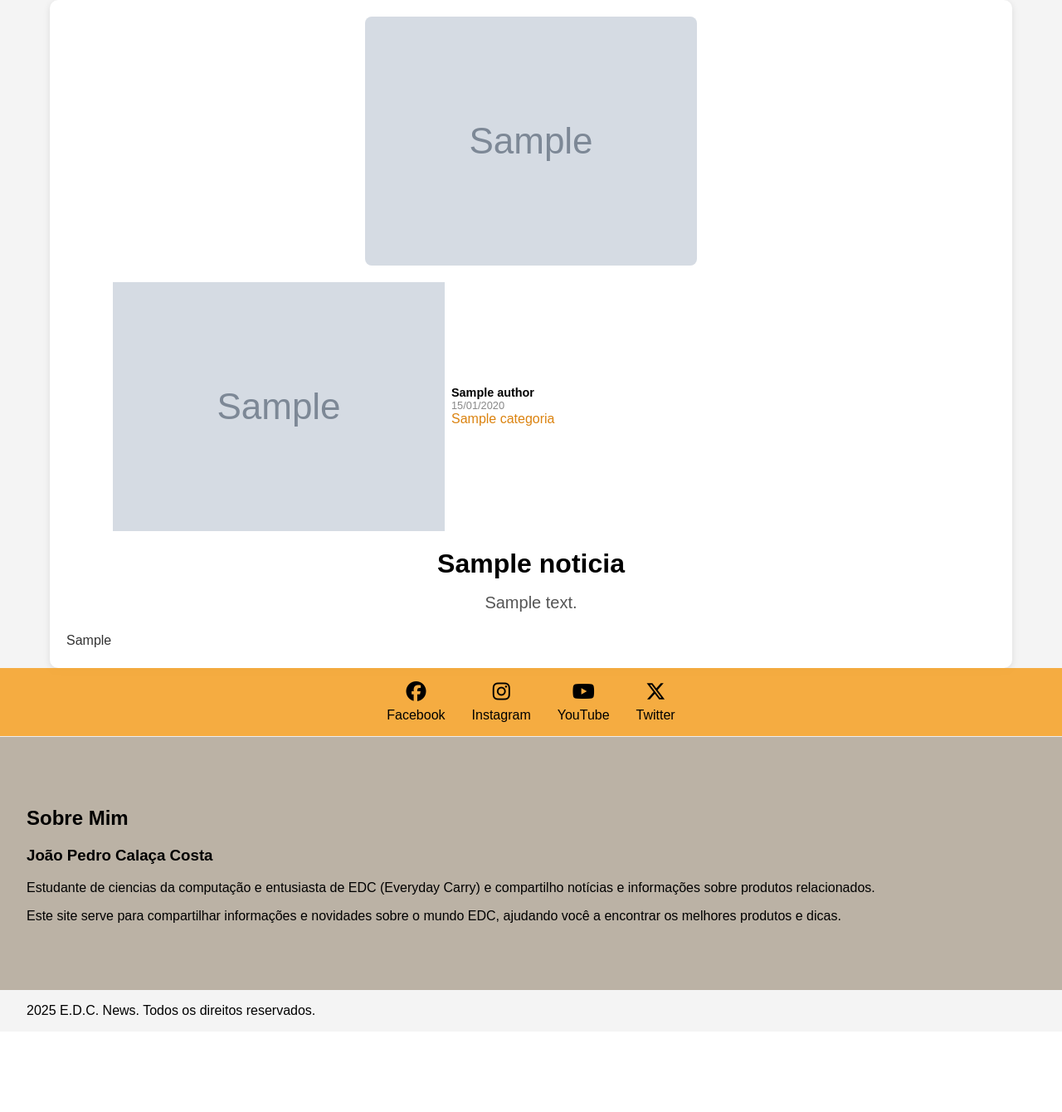
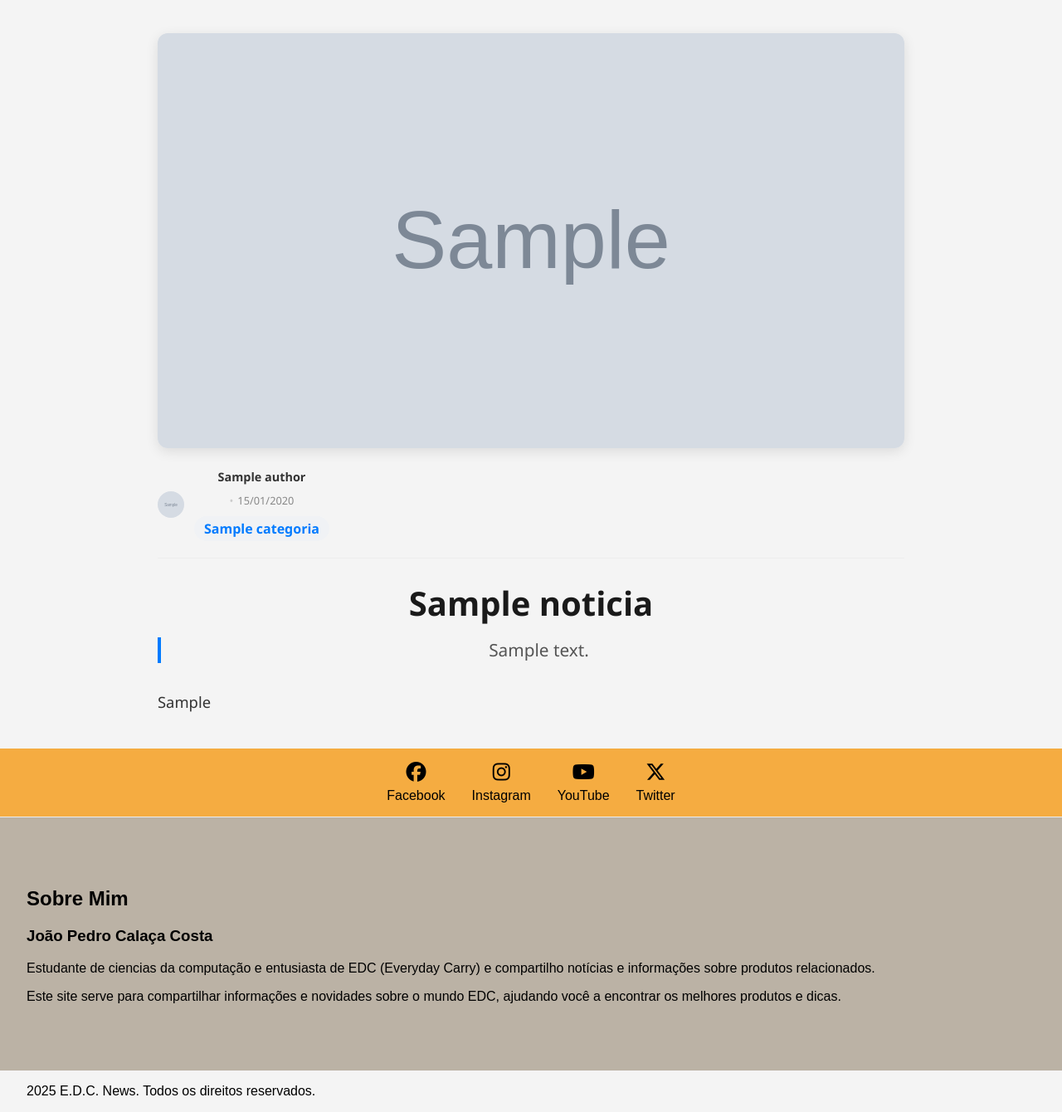
Before and after one commit to jdelta22/edcnews-djangoblog, a Django app: page /news/1/ in a window 1280 px wide. Shown: the part 77-1417 px from the top of the page at 83% size. Before the commit the page ends 1300 px from the top, so only its background shows below. Run offline with Django 5.2, Linux system fonts and the light colour scheme; tables that the repository leaves empty hold one stand-in row (values such as "Sample post"); grey boxes marked "Sample" are stand-in pictures; some libraries are stand-ins or nearby versions.

Commit message:
pequena correção dos templetes + gifs para demonstração

```diff
--- a/base_templates/global/base.html
+++ b/base_templates/global/base.html
@@ -11,12 +11,13 @@
 <body>
     {% include 'edcnews/partials/header.html' %}
 
-
-    {% block content %}
-    {% endblock %}
-    <script src="{% static 'edcnews/js/menu.js' %}"></script>
-    <script src="{% static 'edcnews/js/scrollpage.js' %}"></script>
-    {% block formuse %}{% endblock formuse %}
+    <main>
+        {% block content %}
+        {% endblock %}
+        <script src="{% static 'edcnews/js/menu.js' %}"></script>
+        <script src="{% static 'edcnews/js/scrollpage.js' %}"></script>
+        {% block formuse %}{% endblock formuse %}
+    </main>
 </body>
 <footer>
     {% include 'edcnews/partials/footer.html' %}
--- /dev/null
+++ b/edcnews/static/edcnews/css/new-detail.css
@@ -0,0 +1,141 @@
+.container-new {
+  max-width: 900px; /* Largura ideal para leitura de notícias */
+  margin: 40px auto;
+  padding: 0 20px;
+  font-family: "Segoe UI", Tahoma, Geneva, Verdana, sans-serif;
+}
+
+/* Imagem de Capa */
+.detail-img-uni {
+  width: 100%;
+  height: auto;
+  max-height: 500px;
+  object-fit: cover;
+  border-radius: 12px;
+  box-shadow: 0 4px 15px rgba(0, 0, 0, 0.1);
+  margin-bottom: 25px;
+}
+
+/* Bloco do Autor */
+.news-author {
+  display: flex;
+  align-items: center;
+  gap: 12px;
+  margin-bottom: 30px;
+  padding-bottom: 20px;
+  border-bottom: 1px solid #eee;
+}
+
+/* Foto do Autor (Tamanho Ícone como pedido) */
+.author-mini-img {
+  width: 32px;
+  height: 32px;
+  border-radius: 50%;
+  object-fit: cover;
+  display: block;
+}
+
+.author-mini-icon {
+  font-size: 32px;
+  color: #888;
+}
+
+/* Info do Autor e Metadados */
+.author-info {
+  display: flex;
+  flex-wrap: wrap; /* Para quebrar linha no celular se necessário */
+  align-items: center;
+  gap: 10px;
+  font-size: 0.9rem;
+  color: #666;
+}
+
+.author-item {
+  font-weight: bold;
+  color: #333;
+}
+
+.created-at::before {
+  content: "•";
+  margin-right: 5px;
+  color: #ccc;
+}
+
+.news-category a {
+  background: #f0f2f5;
+  padding: 4px 12px;
+  border-radius: 20px;
+  text-decoration: none;
+  color: #007bff;
+  font-weight: 600;
+  transition: 0.3s;
+}
+
+.news-category a:hover {
+  background: #007bff;
+  color: white;
+}
+
+/* Título e Descrição */
+.news-title-detail-uni h1 {
+  font-size: 2.5rem;
+  line-height: 1.2;
+  color: #1a1a1a;
+  margin-bottom: 15px;
+}
+
+.subtitle-uni {
+  font-size: 1.3rem;
+  color: #555;
+  font-weight: 400;
+  line-height: 1.5;
+  margin-bottom: 30px;
+  border-left: 4px solid #007bff;
+  padding-left: 15px;
+}
+
+/* CONTEÚDO DO CKEDITOR (Muito importante) */
+.news-content-uni {
+  line-height: 1.8;
+  font-size: 1.15rem;
+  color: #333;
+  word-wrap: break-word;
+}
+
+.news-content-uni p {
+  margin-bottom: 20px;
+}
+
+.news-content-uni img {
+  max-width: 100%; /* Impede que imagens do editor estourem o celular */
+  height: auto !important;
+  border-radius: 8px;
+}
+
+/* --- RESPONSIVIDADE (Celular e Tablet) --- */
+
+@media (max-width: 768px) {
+  .container-new {
+    margin: 20px auto;
+  }
+
+  .news-title-detail-uni h1 {
+    font-size: 1.8rem; /* Título menor no celular */
+  }
+
+  .author-info {
+    gap: 5px;
+  }
+
+  .created-at::before {
+    display: none; /* Remove o ponto para ganhar espaço */
+  }
+
+  .author-info span {
+    width: 100%; /* Faz cada item ocupar uma linha se for muito pequeno */
+  }
+
+  .news-category {
+    margin-top: 5px;
+  }
+}
--- a/edcnews/templates/edcnews/pages/about.html
+++ b/edcnews/templates/edcnews/pages/about.html
@@ -6,7 +6,7 @@
 <body>
 
     {% block content %}
-        <main>
+
             {% include 'edcnews/partials/imagem-welcome.html' %}
 
             <div class="container-noticias">
@@ -24,7 +24,7 @@
 
                 </div>
             </div>
-            </main>
+
 
     {% endblock %}
 </body>
--- a/edcnews/templates/edcnews/pages/all-news.html
+++ b/edcnews/templates/edcnews/pages/all-news.html
@@ -5,7 +5,7 @@
 <body>
 
     {% block content %}
-        <main>
+
             {% include 'edcnews/partials/imagem-welcome.html' %}
 
 
@@ -16,7 +16,7 @@
             </div>
 
             {% include 'edcnews/partials/pagination.html' %}
-        </main>
+
     {% endblock %}
 </body>
 </html>
--- a/edcnews/templates/edcnews/pages/category.html
+++ b/edcnews/templates/edcnews/pages/category.html
@@ -5,7 +5,7 @@
 <body>
 
     {% block content %}
-        <main>
+
             {% include 'edcnews/partials/imagem-welcome.html' %}
 
 
@@ -15,7 +15,7 @@
                 {% endfor %}
             </div>
             {% include 'edcnews/partials/pagination.html' %}
-        </main>
+
 
     {% endblock %}
 </body>
--- a/edcnews/templates/edcnews/pages/contact.html
+++ b/edcnews/templates/edcnews/pages/contact.html
@@ -6,7 +6,7 @@
 <body>
 
     {% block content %}
-        <main>
+
             {% include 'edcnews/partials/imagem-welcome.html' %}
 
             <div class="container-noticias">
@@ -20,7 +20,7 @@
 
                 </div>
             </div>
-            </main>
+
 
     {% endblock %}
 </body>
--- a/edcnews/templates/edcnews/pages/home.html
+++ b/edcnews/templates/edcnews/pages/home.html
@@ -6,7 +6,7 @@
 <body>
 
     {% block content %}
-        <main>
+
             {% include 'edcnews/partials/imagem-welcome.html' %}
 
             {% include 'edcnews/partials/categorys.html' %}
@@ -23,7 +23,7 @@
                 <div id="loading" style="display:none;">Carregando...</div>
 
             </div>
-            </main>
+
 
     {% endblock %}
 </body>
--- a/edcnews/templates/edcnews/pages/noticia.html
+++ b/edcnews/templates/edcnews/pages/noticia.html
@@ -1,10 +1,13 @@
 {% extends "global/base.html" %}
-
+{% load static %}
 {% block title %}{{ noticia.titulo }}{% endblock %}
-
+{% block extra_css %}
+    <link rel="stylesheet" href="{% static 'edcnews/css/new-detail.css' %}">
+{% endblock extra_css %}
 {% block content %}
 <div class="container-new">
-        <div class="news_detail-uni">
+
+    <div class="news-detail-uni">
         <img src="{{ noticia.cover.url }}" alt="" class="detail-img-uni">
             <div class="news-author">
                 <div class="author-mini-wrapper">
--- a/edcnews/templates/edcnews/pages/search.html
+++ b/edcnews/templates/edcnews/pages/search.html
@@ -6,7 +6,7 @@
 <body>
 
     {% block content %}
-        <main>
+
             {% include 'edcnews/partials/imagem-welcome.html' %}
 
             <div class="container-noticias">
@@ -19,7 +19,7 @@
                 </div>
             </div>
             {% include 'edcnews/partials/pagination.html' %}
-            </main>
+
     {% endblock %}
 </body>
 </html>
--- a/edcnews/templates/edcnews/partials/footer.html
+++ b/edcnews/templates/edcnews/partials/footer.html
@@ -1,4 +1,4 @@
-<footer>
+
     <div class="social-media">
         <nav>
             <ul>
@@ -33,5 +33,3 @@
             <p>2025 E.D.C. News. Todos os direitos reservados.</p>
         </div>
     </div>
-
-</footer>
```
Also changed, not shown: edcnews/static/edcnews/css/style.css (+0 -67 lines), assets/demodashboard.gif (added), 2 other files. Lines whose indentation alone changed are shown as unchanged.
